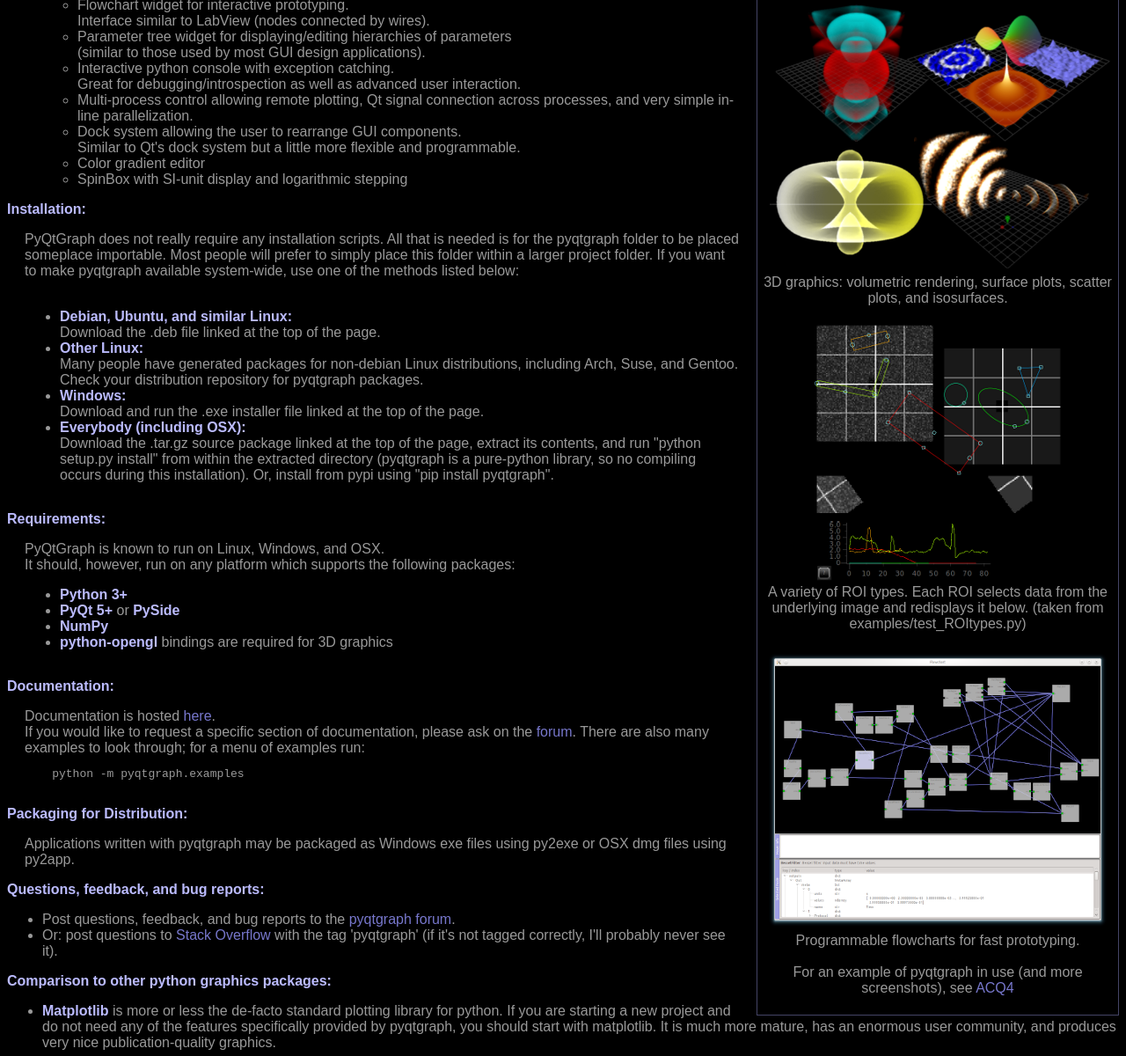
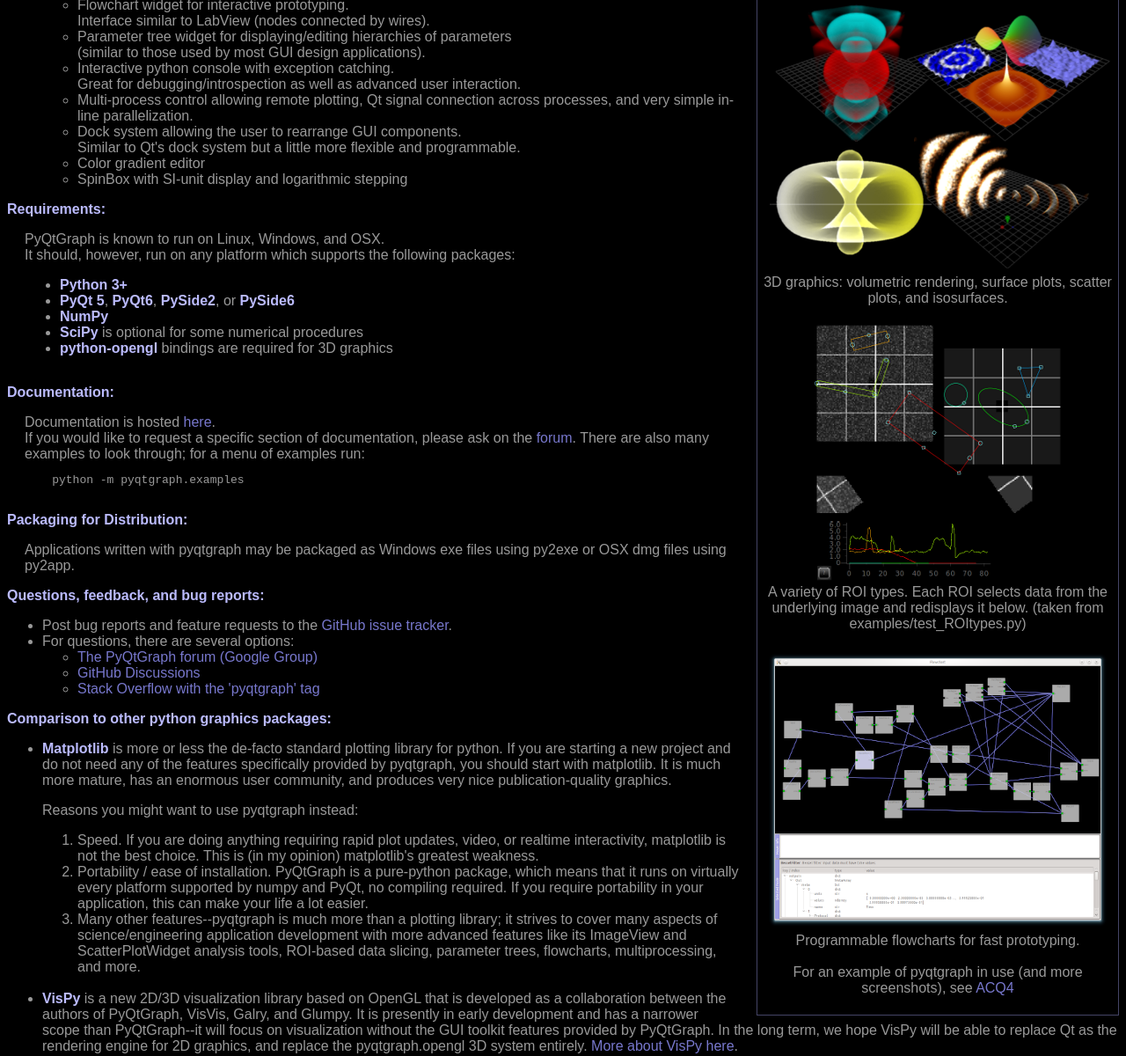
Before and after one commit to pyqtgraph/pyqtgraph.github.io, a plain HTML site: page index.html in a window 1280 px wide. Shown: the part 938-2138 px from the top of the page at 88% size. Drawn offline with Linux system fonts and the light colour scheme.

Commit message:
Remove outdated installation options and a few other updates

```diff
--- a/index.html
+++ b/index.html
@@ -34,23 +34,22 @@
         </div>
         <div style="text-align: center">
             <a href="https://pyqtgraph.readthedocs.io/en/latest/">Documentation and API Reference</a>&nbsp;&nbsp; - &nbsp;&nbsp;
-            <a href="http://github.com/pyqtgraph/pyqtgraph">Github Repository</a>&nbsp;&nbsp; - &nbsp;&nbsp;
+            <a href="http://github.com/pyqtgraph/pyqtgraph">GitHub Repository</a>&nbsp;&nbsp; - &nbsp;&nbsp;
             <a href="https://groups.google.com/forum/#!forum/pyqtgraph">Support mailing list</a>
         </div>
         <br>
         <div>
             <div style="padding: 5px; margin-bottom: 10px; border: 1px solid #446; text-align: left; width: 500px; margin-left: auto; margin-right: auto;">
-                <b>install from pypi:</b><br>
+                <b>Install from PyPI:</b><br>
                 <pre>                pip install pyqtgraph</pre>
                 <b>or via conda:</b><br>
                 <pre>                conda install -c conda-forge pyqtgraph</pre>
-                <b>or from the <a href="https://github.com/pyqtgraph/pyqtgraph">source on github</a>:</b><br>
+                <b>or from <a href="https://github.com/pyqtgraph/pyqtgraph">source on GitHub</a>:</b><br>
                 <pre>                git clone https://github.com/pyqtgraph/pyqtgraph
                 cd pyqtgraph
-                python setup.py install
+                pip install .
                 </pre>
-
-                <a href="https://github.com/pyqtgraph/pyqtgraph/blob/develop/CHANGELOG">recent changes</a>&nbsp;&nbsp;-&nbsp;&nbsp;<a href="https://github.com/pyqtgraph/pyqtgraph/releases">older releases</a>
+                <a href="https://github.com/pyqtgraph/pyqtgraph/blob/master/CHANGELOG">recent changes</a>&nbsp;&nbsp;-&nbsp;&nbsp;<a href="https://github.com/pyqtgraph/pyqtgraph/releases">older releases</a>
             </div><br>
         </div>
 
@@ -106,33 +105,15 @@
             </ul>
         </ul>
 
-        <p><b>Installation:</b>
-        <div style="margin-left: 20px">
-            PyQtGraph does not really require any installation scripts.
-            All that is needed is for the pyqtgraph folder to be placed someplace importable.
-            Most people will prefer to simply place this folder within a larger project folder.
-            If you want to make pyqtgraph available system-wide, use one of the methods listed below:<br><br>
-
-            <ul>
-                <li> <b>Debian, Ubuntu, and similar Linux:</b><br> Download the .deb file linked at the top of the page.
-                <li> <b>Other Linux:</b><br> Many people have generated packages for non-debian Linux distributions, including Arch, Suse, and Gentoo. Check
-                your distribution repository for pyqtgraph packages.
-                <li> <b>Windows:</b><br> Download and run the .exe installer file linked at the top of the page.
-                <li> <b>Everybody (including OSX):</b><br> Download the .tar.gz source package linked at the top of the page,
-                extract its contents, and run "python setup.py install" from within the extracted directory (pyqtgraph is a pure-python
-                library, so no compiling occurs during this installation).
-                Or, install from pypi using "pip install pyqtgraph".
-            </ul>
-        </div>
-
         <p><b>Requirements:</b>
         <div style="margin-left: 20px">
             PyQtGraph is known to run on Linux, Windows, and OSX.<br>
             It should, however, run on any platform which supports the following packages:
             <ul>
                 <li><b>Python 3+</b>
-                <li><b>PyQt 5+</b> or <b>PySide</b>
+                <li><b>PyQt 5</b>, <b>PyQt6</b>, <b>PySide2</b>, or <b>PySide6</b>
                 <li><b>NumPy</b>
+                <li><b>SciPy</b> is optional for some numerical procedures
                 <li><b>python-opengl</b> bindings are required for 3D graphics
             </ul>
         </div>
@@ -159,9 +140,13 @@
 
         <p><b>Questions, feedback, and bug reports:</b>
         <ul>
-            <li>Post questions, feedback, and bug reports to the <a href="https://groups.google.com/forum/?fromgroups#!forum/pyqtgraph">pyqtgraph forum</a>.
-            <li>Or: post questions to <a href='http://www.stackoverflow.com'>Stack Overflow</a> with the tag 'pyqtgraph'
-            (if it's not tagged correctly, I'll probably never see it).
+            <li>Post bug reports and feature requests to the <a href="https://github.com/pyqtgraph/pyqtgraph/issues">GitHub issue tracker</a>.
+            <li>For questions, there are several options:
+                <ul>
+                    <li><a href="https://groups.google.com/forum/?fromgroups#!forum/pyqtgraph">The PyQtGraph forum (Google Group)</a>
+                    <li><a href="https://github.com/pyqtgraph/pyqtgraph/discussions">GitHub Discussions</a>
+                    <li><a href="https://stackoverflow.com/questions/tagged/pyqtgraph">Stack Overflow with the 'pyqtgraph' tag</a>
+                </ul>
         </ul>
 
         <p><b>Comparison to other python graphics packages:</b>
```
